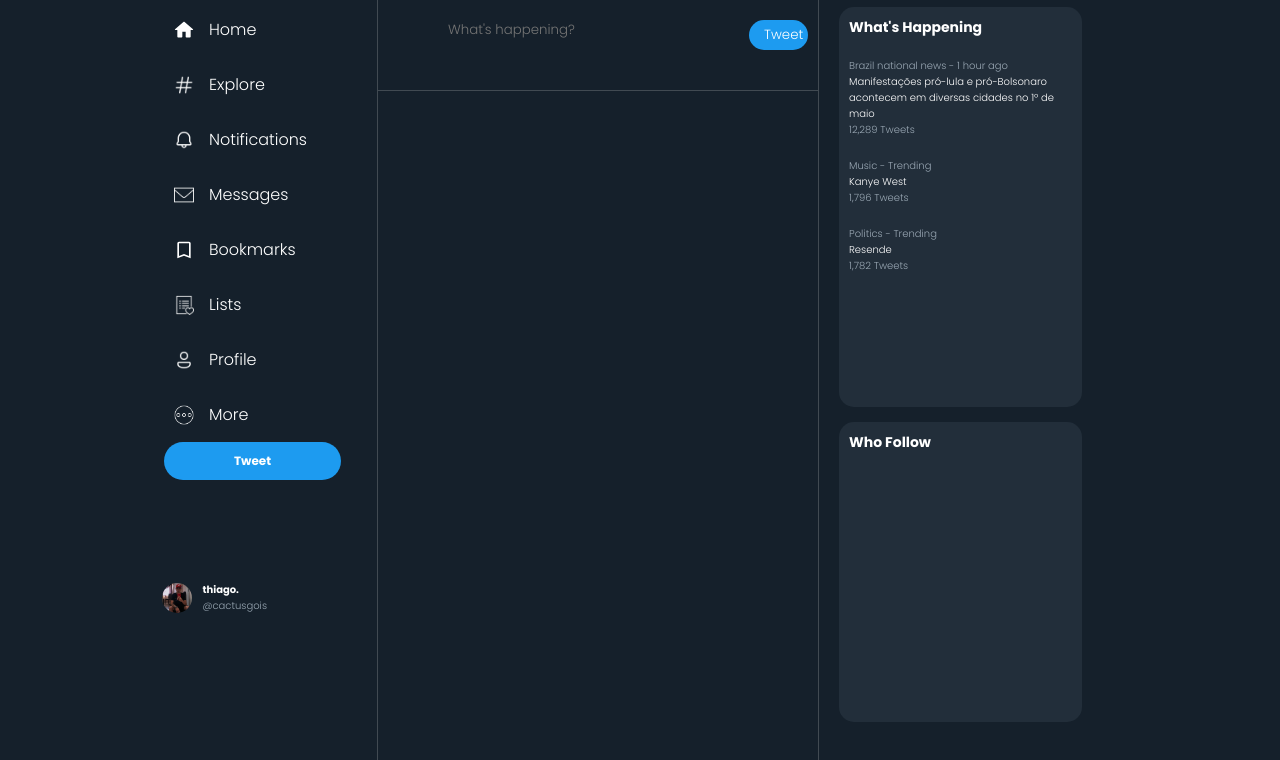
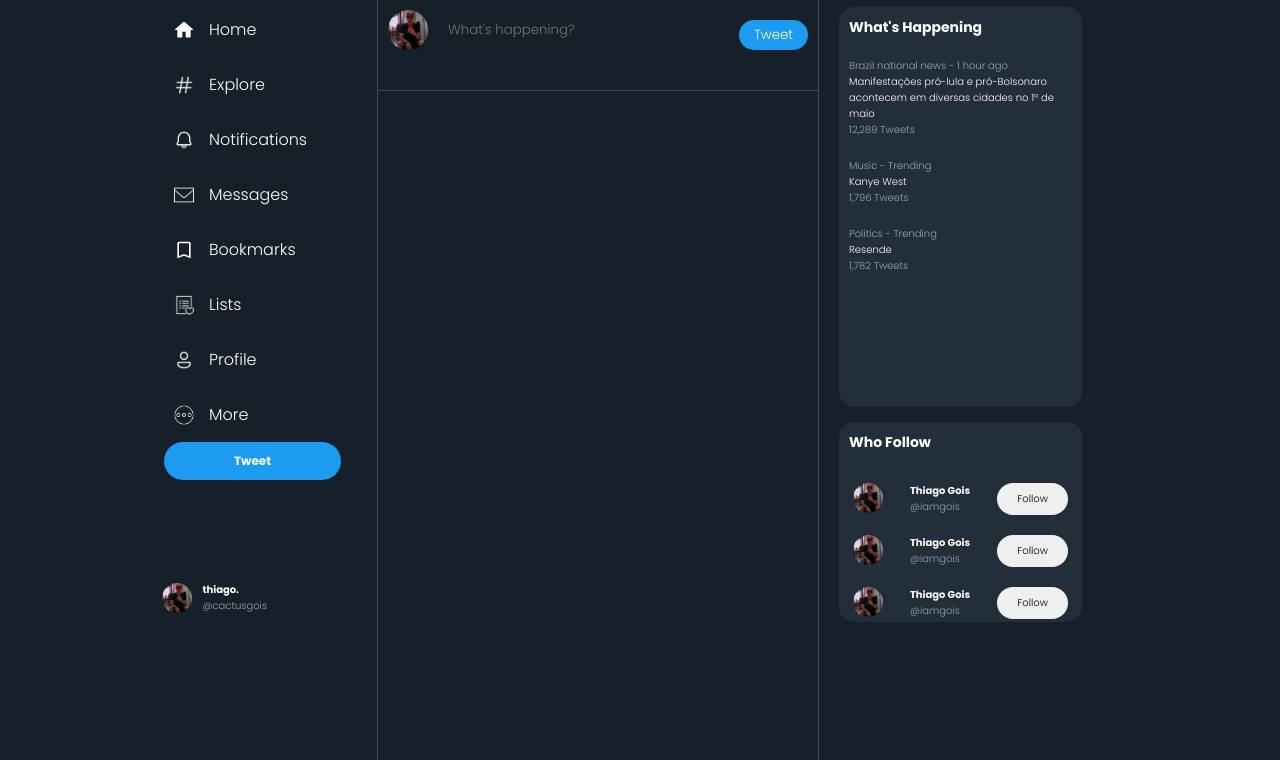
Before and after one commit to iamgois/twitter-clone, a plain HTML site: page public/index.html in a window 1280 px wide. Shown: the part 40-800 px from the top of the page. Drawn offline with Linux system fonts and the light colour scheme.

Commit message:
Web End ✅

```diff
--- a/public/index.html
+++ b/public/index.html
@@ -132,6 +132,41 @@
             </div>
             <div class="who-follow">
                 <h1>Who Follow</h1>
+
+                <div class="follow-section">
+                    <a href="#">
+                        <img src="../assets/profile-photo.jpg" width="30px" height="30px">
+
+                        <div class="follow-info">
+                            <p><strong>Thiago Gois</strong></p>
+                            <p class="grey">@iamgois</p>
+                        </div>
+
+                        <button>Follow</button>
+                    </a>
+
+                    <a href="#">
+                        <img src="../assets/profile-photo.jpg" width="30px" height="30px">
+
+                        <div class="follow-info">
+                            <p><strong>Thiago Gois</strong></p>
+                            <p class="grey">@iamgois</p>
+                        </div>
+
+                        <button>Follow</button>
+                    </a>
+
+                    <a href="#">
+                        <img src="../assets/profile-photo.jpg" width="30px" height="30px">
+
+                        <div class="follow-info">
+                            <p><strong>Thiago Gois</strong></p>
+                            <p class="grey">@iamgois</p>
+                        </div>
+
+                        <button>Follow</button>
+                    </a>
+                </div>
             </div>
         </div>
 
--- a/public/style.css
+++ b/public/style.css
@@ -155,7 +155,7 @@
 }
 .input-center input[type="text"]{
     margin-top: 50px;
-    padding: 5px 60px;
+    padding: 10px 20px;
     background: none;
     border: none;
 }
@@ -235,7 +235,7 @@
 .right .who-follow{
     margin-top: 15px;
     border-radius: 15px;
-    height: 300px;
+    height: 200px;
     width: 55%;
     background-color: #222e3a;
 }
@@ -246,4 +246,31 @@
     margin: 10px;
 }
 
+.follow-section a{
+    margin: 20px 0px;
+    text-decoration: none;
+    color: white;
+    display: flex;
+    justify-content: space-around;
+}
+
+.follow-section .follow-info p{
+    font-size: 10px;
+}
+
+.follow-section a img{
+    border-radius: 50%;
+}
+
+.follow-section a button{
+    font-size: 10px;
+    padding: 1px 20px;
+    border: none;
+    border-radius: 20px;
+}
+
+.grey{
+    color: #9aa8b4;
+}
+
 /* END RIGHT-SIDE */
```
